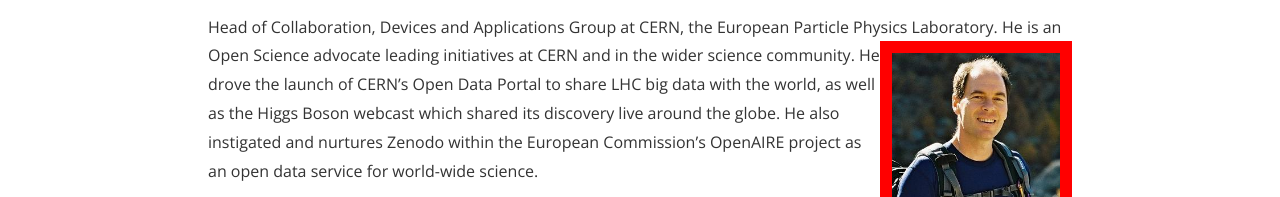
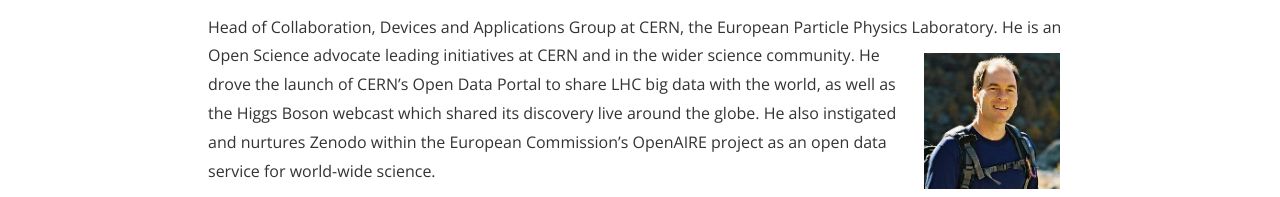
Before and after one commit to TimSmithCH/TimSmithCH.github.io, a plain HTML site: page index.html in a window 1280 px wide. Shown: the part 582-779 px from the top of the page. Drawn offline with nearby package versions, Linux system fonts and the light colour scheme.

Commit message:
Update index.html

```diff
--- a/index.html
+++ b/index.html
@@ -16,9 +16,9 @@
   <body>
     <style>
       .page-content p img {
-        height: 192px;
-        width: 192px;
-        border: 12px solid red;
+        height: 160px;
+        width: 160px;
+        border: 12px solid white;
       }
     </style>
     <header class="navigation" role="banner">
```
